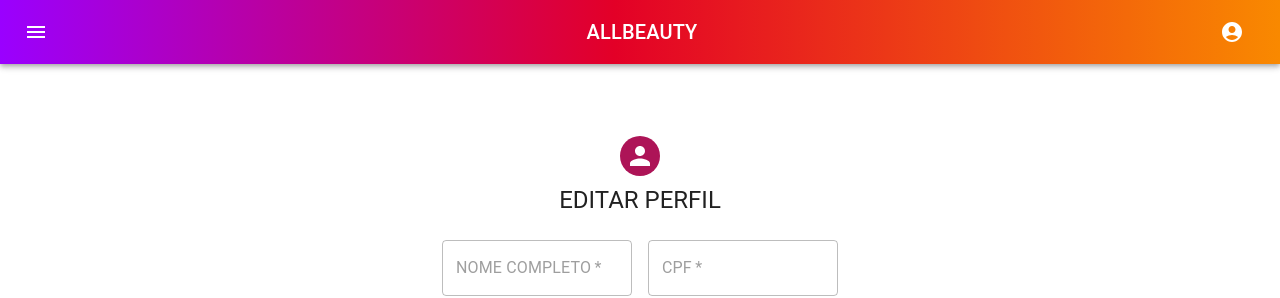
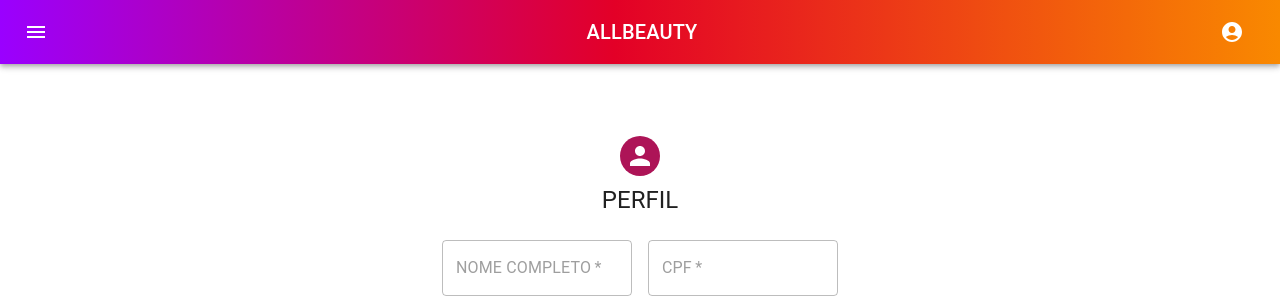
Before and after one commit to VINIshow1907/allbeauty, a React (Create React App) app in the folder frontend/: page /homeprofissional in a window 1280 px wide. Shown: the top 298 px of the page. Built offline with nearby package versions, Linux system fonts and the light colour scheme; what react-swipeable-views-utils would draw is missing.

Commit message:
mudei o nome da label

```diff
--- a/frontend/src/componentes/homeprofissional.tsx
+++ b/frontend/src/componentes/homeprofissional.tsx
@@ -56,7 +56,7 @@
         >
           <Avatar sx={{ m: 1, bgcolor: "#ad1457" }}></Avatar>
           <Typography component="h1" variant="h5">
-            EDITAR PERFIL
+             PERFIL
           </Typography>
           <Box
             component="form"
```
